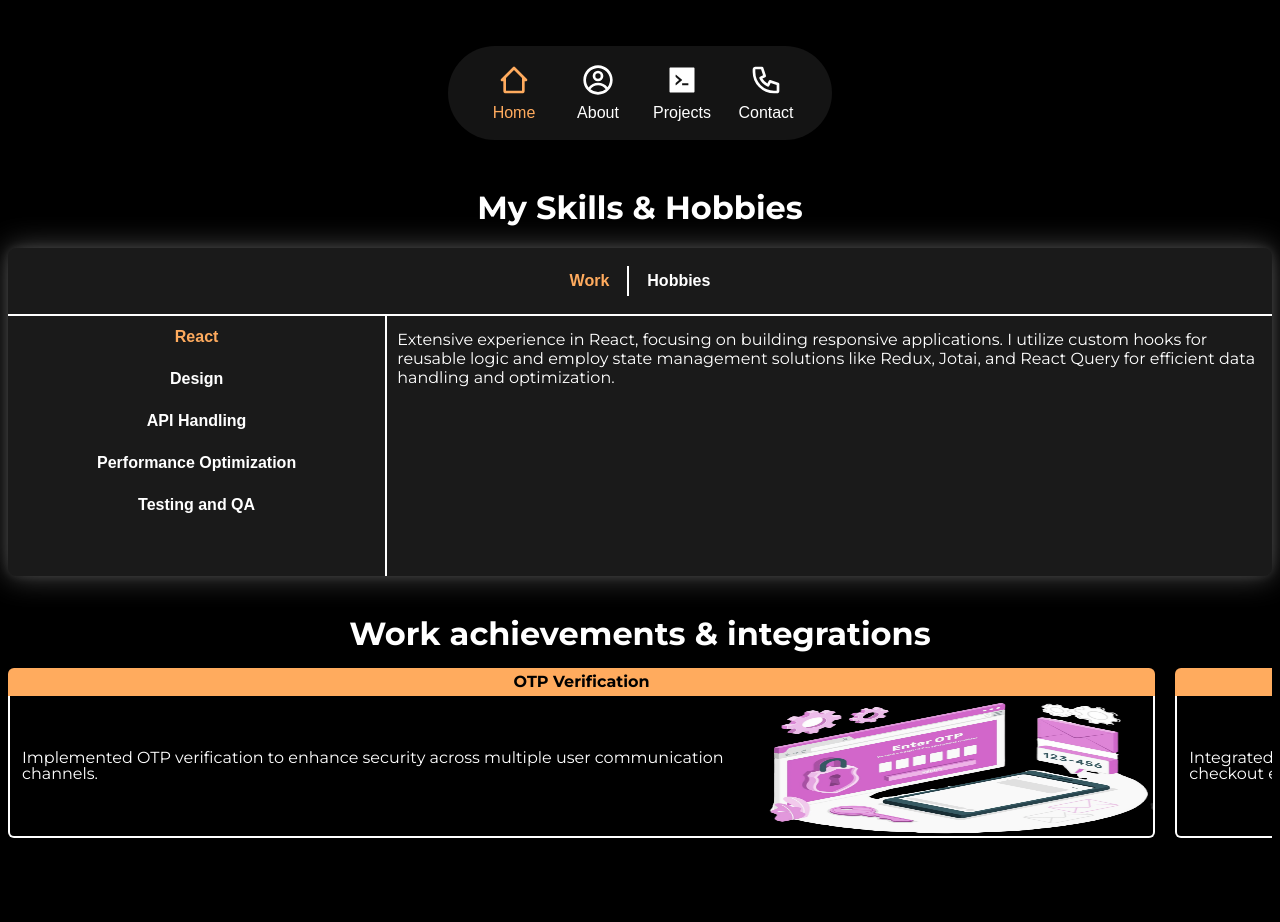
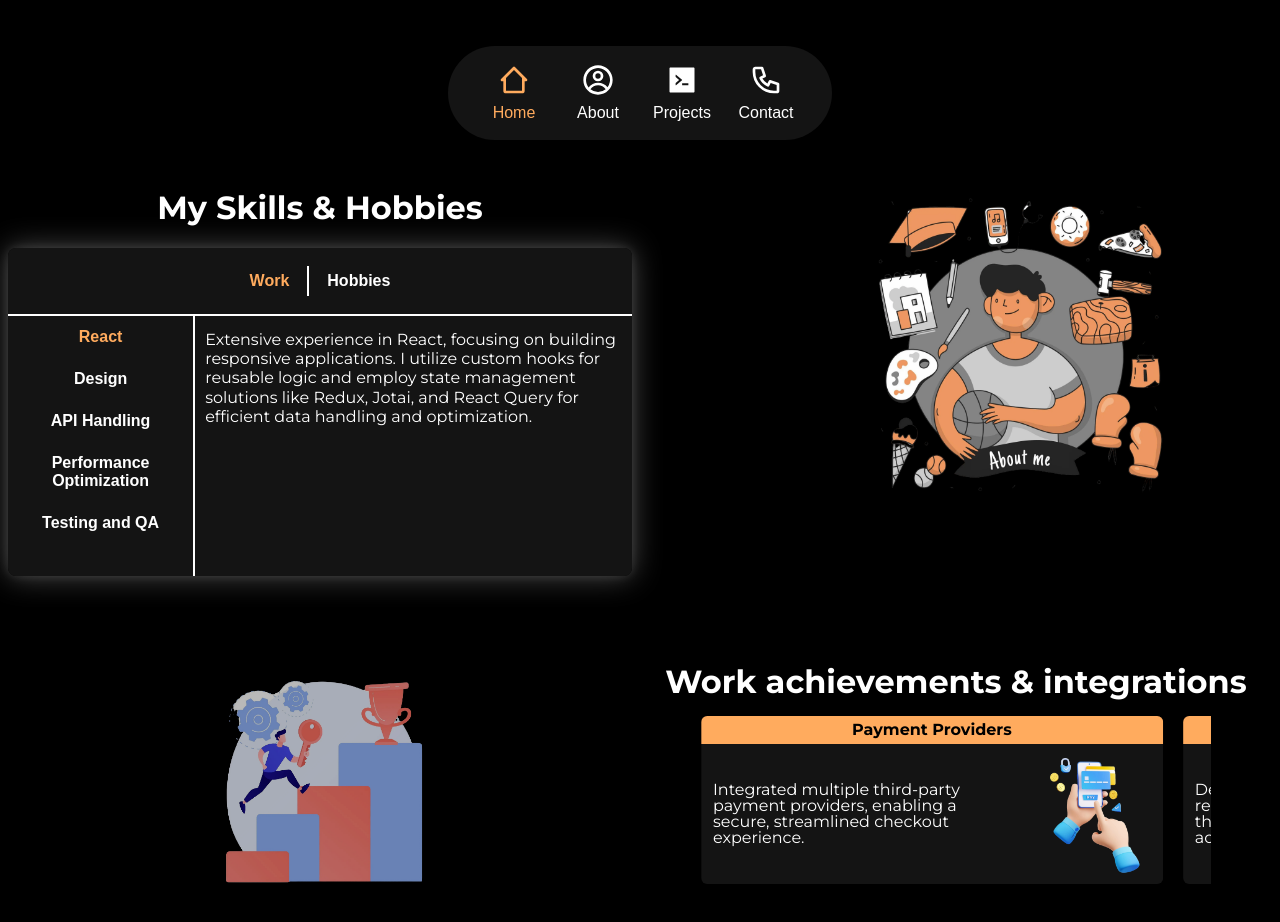
Before and after one commit to chriss222/personal-page, a React (Vite) app: page / in a window 1280 px wide. Shown: the part 640-1562 px from the top of the page. Built offline with nearby package versions, Linux system fonts and the light colour scheme.

Commit message:
work on about section layout

```diff
--- a/src/AboutSection/AboutSection.jsx
+++ b/src/AboutSection/AboutSection.jsx
@@ -1,6 +1,5 @@
 import React, { forwardRef } from "react";
 import Section from "../components/Section.jsx";
-import TypingText from "../components/TypingText.jsx";
 import TableShowcase from "./TableShowcase/TableShowcase.jsx";
 import Achievements from "./Achievements/Achievements.jsx";
 import "./aboutSection.scss";
@@ -9,7 +8,6 @@ const AboutSection = forwardRef((props, ref) => {
   return (
     <Section id="about" ref={ref}>
       <div className="about-wrapper">
-        <TypingText text="My Skills & Hobbies" customClass="about-section-header" />
         <TableShowcase />
         <Achievements />
       </div>
--- a/src/AboutSection/Achievements/Achievements.jsx
+++ b/src/AboutSection/Achievements/Achievements.jsx
@@ -1,12 +1,13 @@
 import React from "react";
 import AchievementsSwiper from "./AchievementsSwiper";
+import AchievementsImage from "./AchievementsImage";
 import "./achievements.scss";
 
 const Achievements = () => {
   return (
     <div className="achievments-wrapper">
-      <div className="achievments-header">Work achievements & integrations</div>
       <AchievementsSwiper />
+      <AchievementsImage />
     </div>
   );
 };
--- /dev/null
+++ b/src/AboutSection/Achievements/AchievementsImage.jsx
@@ -0,0 +1,47 @@
+import React, { useEffect, useRef } from "react";
+import achievments from "../../assets/images/achievements.webp";
+import { motion, useAnimation, useInView } from "framer-motion";
+import useMediaQuery from "../../hooks/useMediaQuery";
+
+const AchievementsImage = () => {
+  const isDesktop = useMediaQuery("(min-width: 1024px)");
+  const controls = useAnimation();
+  const ref = useRef(null);
+  const isInView = useInView(ref, { once: true, threshold: 0.1 });
+
+  useEffect(() => {
+    if (isInView) {
+      if (!isDesktop) {
+        controls.start({
+          x: ["100vw", "0vw", "0vw", "100vw"],
+          opacity: [0, 0.8, 0.8, 0],
+          transition: {
+            duration: 8,
+            times: [0, 0.25, 0.65, 1],
+            ease: "easeInOut",
+            repeat: Infinity,
+          },
+        });
+      } else {
+        controls.start({
+          x: [0, -5, 5, -5, 5, 0],
+          opacity: [0.6, 0.8, 0.6],
+          transition: {
+            duration: 1,
+            repeat: Infinity,
+            repeatDelay: 4,
+            ease: "easeInOut",
+          },
+        });
+      }
+    }
+  }, [isInView, isDesktop, controls]);
+
+  return (
+    <motion.div ref={ref} animate={controls} className="achievments-asset-container">
+      <img width={180} height={190} src={achievments} alt="achievements image" loading="lazy" />
+    </motion.div>
+  );
+};
+
+export default AchievementsImage;
--- a/src/AboutSection/Achievements/AchievementsSwiper.jsx
+++ b/src/AboutSection/Achievements/AchievementsSwiper.jsx
@@ -1,18 +1,52 @@
-import React from "react";
+import React, { useEffect, useRef, useState } from "react";
 import { Swiper, SwiperSlide } from "swiper/react";
+import { Autoplay } from "swiper/modules";
 import AchievementCard from "./AchievementCard";
 import achievements from "../../utils/achievements";
+import { useInView } from "framer-motion";
 import "swiper/css";
+import "swiper/css/autoplay";
 
 const AchievementsSwiper = () => {
+  const ref = useRef(null);
+  const isInView = useInView(ref, { once: false, threshold: 0.1 });
+  const [swiper, setSwiper] = useState(null);
+
+  useEffect(() => {
+    if (swiper && swiper.autoplay) {
+      isInView ? swiper.autoplay.start() : swiper.autoplay.stop();
+    }
+  }, [swiper, isInView]);
+
   return (
-    <Swiper swiper slidesPerView={1.1} spaceBetween={20} loop>
+    <div className="achievments-container">
+      <div className="achievments-header">Work achievements & integrations</div>
+      <Swiper
+        ref={ref}
+        onSwiper={setSwiper}
+        slidesPerView={1.1}
+        spaceBetween={20}
+        loop
+        modules={[Autoplay]}
+        autoplay={
+          isInView
+            ? {
+                delay: 3500,
+                disableOnInteraction: false,
+                stopOnLastSlide: false,
+                waitForTransition: true,
+              }
+            : false
+        }
+        speed={2000}
+      >
         {achievements.map((achievement, i) => (
           <SwiperSlide key={i}>
             <AchievementCard title={achievement.title} text={achievement.text} asset={achievement.asset} />
           </SwiperSlide>
         ))}
       </Swiper>
+    </div>
   );
 };
 
--- a/src/AboutSection/Achievements/achievements.scss
+++ b/src/AboutSection/Achievements/achievements.scss
@@ -1,11 +1,12 @@
 .achievments-wrapper {
   margin: 24px 0;
   padding: 0 8px;
+  position: relative;
   .swiper-wrapper {
     align-items: stretch;
   }
-  .swiper-slide {
-    height: 100%;
+  .swiper {
+    max-width: 510px;
   }
 }
 .achievments-header {
@@ -23,12 +24,12 @@
   text-align: center;
 }
 .achievement-card-content {
-  border: 2px solid #fff;
   border-top: 0;
   display: flex;
   align-items: center;
   height: 100%;
   border-radius: 0 0 6px 6px;
+  background: rgba(26, 26, 26, 0.8);
   p {
     color: #fff;
     padding: 12px;
@@ -37,3 +38,31 @@
     width: 40%;
   }
 }
+.achievments-asset-container {
+  position: absolute;
+  bottom: -40px;
+  z-index: -1;
+  right: 0;
+}
+@media (min-width: 1024px) {
+  .achievments-wrapper {
+    display: flex;
+    margin: 48px 0;
+  }
+  .achievments-container {
+    max-width: 50%;
+    order: 1;
+    flex: 1;
+  }
+  .achievments-asset-container {
+    position: static;
+    flex: 1;
+    display: flex;
+    justify-content: center;
+    align-items: center;
+    img {
+      width: 260px;
+      height: 270px;
+    }
+  }
+}
--- /dev/null
+++ b/src/AboutSection/TableShowcase/ShowcaseImage.jsx
@@ -0,0 +1,36 @@
+import React, { useEffect, useRef } from "react";
+import aboutMe from "../../assets/images/about.webp";
+import { motion, useAnimation, useInView } from "framer-motion";
+
+const ShowcaseImage = () => {
+  const controls = useAnimation();
+  const ref = useRef(null);
+  const isInView = useInView(ref, { once: true, threshold: 0.1 });
+
+  useEffect(() => {
+    if (isInView) {
+      controls.start({
+        opacity: 1,
+        transition: { duration: 1, delay: 1 },
+      });
+
+      controls.start({
+        x: [-10, 55, 145, 65, -10],
+        y: [-15, -50, -45, -55, -25, -15],
+        transition: {
+          duration: 20,
+          repeat: Infinity,
+          ease: "easeInOut",
+        },
+      });
+    }
+  }, [isInView, controls]);
+
+  return (
+    <motion.div ref={ref} initial={{ opacity: 0 }} animate={controls} className="showcase-asset-container">
+      <img width={200} height={220} src={aboutMe} alt="about me cartoon" loading="lazy" />
+    </motion.div>
+  );
+};
+
+export default ShowcaseImage;
--- a/src/AboutSection/TableShowcase/TableShowcase.jsx
+++ b/src/AboutSection/TableShowcase/TableShowcase.jsx
@@ -2,7 +2,9 @@ import React, { useRef, useState } from "react";
 import { workTabs, workSections, lifeStyleTabs, lifeSections } from "../../utils/aboutSection.js";
 import ShowcaseSwiper from "./ShowcaseSwiper.jsx";
 import Button from "../../components/Button.jsx";
+import TypingText from "../../components/TypingText.jsx";
 import { motion, useInView } from "framer-motion";
+import ShowcaseImage from "./ShowcaseImage.jsx";
 
 const TableShowcase = () => {
   const tableRef = useRef(null);
@@ -14,12 +16,15 @@ const TableShowcase = () => {
   const slides = workCategory ? workSections : lifeSections;
 
   return (
+    <div className="showcase-wrapper">
+      <div className="showcase-content-container">
+        <TypingText text="My Skills & Hobbies" customClass="about-section-header" />
         <motion.div
           className="about-showcase-container"
           ref={tableRef}
-      initial={{ opacity: 0, scale: 0.3 }}
+          initial={{ opacity: 0, scale: 0.1 }}
           animate={isInView ? { opacity: 1, scale: [0.3, 1.2, 1] } : {}}
-      transition={{ opacity: { duration: 0.2 }, scale: { duration: 0.8, delay: 0.2 } }}
+          transition={{ opacity: { duration: 0.2 }, scale: { duration: 0.4, delay: 0.2 } }}
         >
           <div className="showcase-header">
             <Button
@@ -60,6 +65,9 @@ const TableShowcase = () => {
             </div>
           </div>
         </motion.div>
+      </div>
+      <ShowcaseImage />
+    </div>
   );
 };
 
--- a/src/AboutSection/aboutSection.scss
+++ b/src/AboutSection/aboutSection.scss
@@ -1,9 +1,17 @@
 .about-wrapper {
   padding-top: 24px;
 }
+.showcase-wrapper {
+  position: relative;
+}
+.showcase-asset-container {
+  position: absolute;
+  top: 45px;
+  z-index: -1;
+}
 .about-showcase-container {
   margin: 24px 8px;
-  background: rgba(26, 26, 26, 1);
+  background: rgba(26, 26, 26, 0.8);
   border-radius: 8px;
   color: #fff;
   box-shadow: 0 0 0px rgba(255, 255, 255, 0.5), 0 0 30px rgba(255, 255, 255, 0.3), 0 0 11px rgba(255, 255, 255, 0.1);
@@ -68,3 +76,24 @@
     font-weight: 600;
   }
 }
+@media (min-width: 1024px) {
+  .showcase-wrapper {
+    display: flex;
+  }
+  .showcase-content-container {
+    max-width: 50%;
+  }
+  .showcase-asset-container {
+    flex: 1;
+    display: flex;
+    justify-content: center;
+    align-items: center;
+    img {
+      width: 310px;
+      height: 320px;
+    }
+  }
+  .showcase-asset-container {
+    position: static;
+  }
+}
--- a/src/App.scss
+++ b/src/App.scss
@@ -3,7 +3,5 @@
   min-height: 100svh;
   max-width: 1280px;
   margin: auto;
+  overflow: hidden;
 }
-section {
-  min-height: 100vh;
-}
--- a/src/HeroSection/HeroSection.jsx
+++ b/src/HeroSection/HeroSection.jsx
@@ -22,7 +22,7 @@ const HeroSection = forwardRef((props, ref) => {
             y: { duration: 4, repeat: Infinity, repeatType: "loop", ease: "easeInOut" },
           }}
         >
-          <img src={coding} width={240} height={260} alt="programmer on laptop" />
+          <img src={coding} width={260} height={260} alt="programmer on laptop" />
         </motion.div>
         <div className="heading-text-wrapper">
           <div className="heading-text-container">
--- a/src/HeroSection/heroSection.scss
+++ b/src/HeroSection/heroSection.scss
@@ -1,7 +1,7 @@
 .heading-wrapper {
   display: flex;
   flex-direction: column;
-  height: 100svh;
+  min-height: 100svh;
   justify-content: space-evenly;
 }
 .hero-photo-container {
@@ -83,7 +83,6 @@
 
 @media (min-width: 1024px) {
   .heading-wrapper {
-    height: 100svh;
     display: flex;
     flex-direction: row;
     justify-content: center;
--- /dev/null
+++ b/src/hooks/useMediaQuery.jsx
@@ -0,0 +1,20 @@
+import { useState, useEffect } from "react";
+
+const useMediaQuery = (query) => {
+  const [matches, setMatches] = useState(window.matchMedia(query).matches);
+
+  useEffect(() => {
+    const mediaQueryList = window.matchMedia(query);
+    const documentChangeHandler = () => setMatches(mediaQueryList.matches);
+
+    mediaQueryList.addEventListener("change", documentChangeHandler);
+
+    return () => {
+      mediaQueryList.removeEventListener("change", documentChangeHandler);
+    };
+  }, [query]);
+
+  return matches;
+};
+
+export default useMediaQuery;
```
Also changed, not shown: src/assets/images/about.webp (added), src/assets/images/achievements.webp (added). Lines whose indentation alone changed are shown as unchanged.
